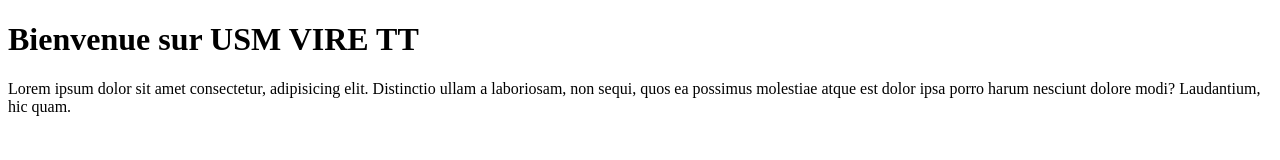
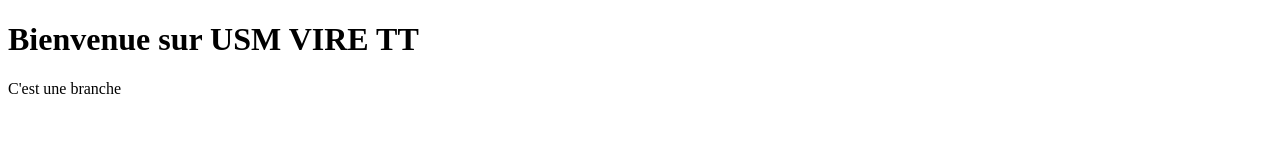
Before and after one commit to Jero14/USMVIRE, a plain HTML site: page index.html in a window 1280 px wide. Drawn offline with Linux system fonts and the light colour scheme.

Commit message:
new branch

```diff
--- a/index.html
+++ b/index.html
@@ -10,7 +10,9 @@
 <body>
     <h1>Bienvenue sur USM VIRE TT</h1>
 
-    <p>Lorem ipsum dolor sit amet consectetur, adipisicing elit. Distinctio ullam a laboriosam, non sequi, quos ea possimus molestiae atque est dolor ipsa porro harum nesciunt dolore modi? Laudantium, hic quam.</p>
+    <p>C'est une branche
+
+    </p>
 
 </body>
 </html>
```
